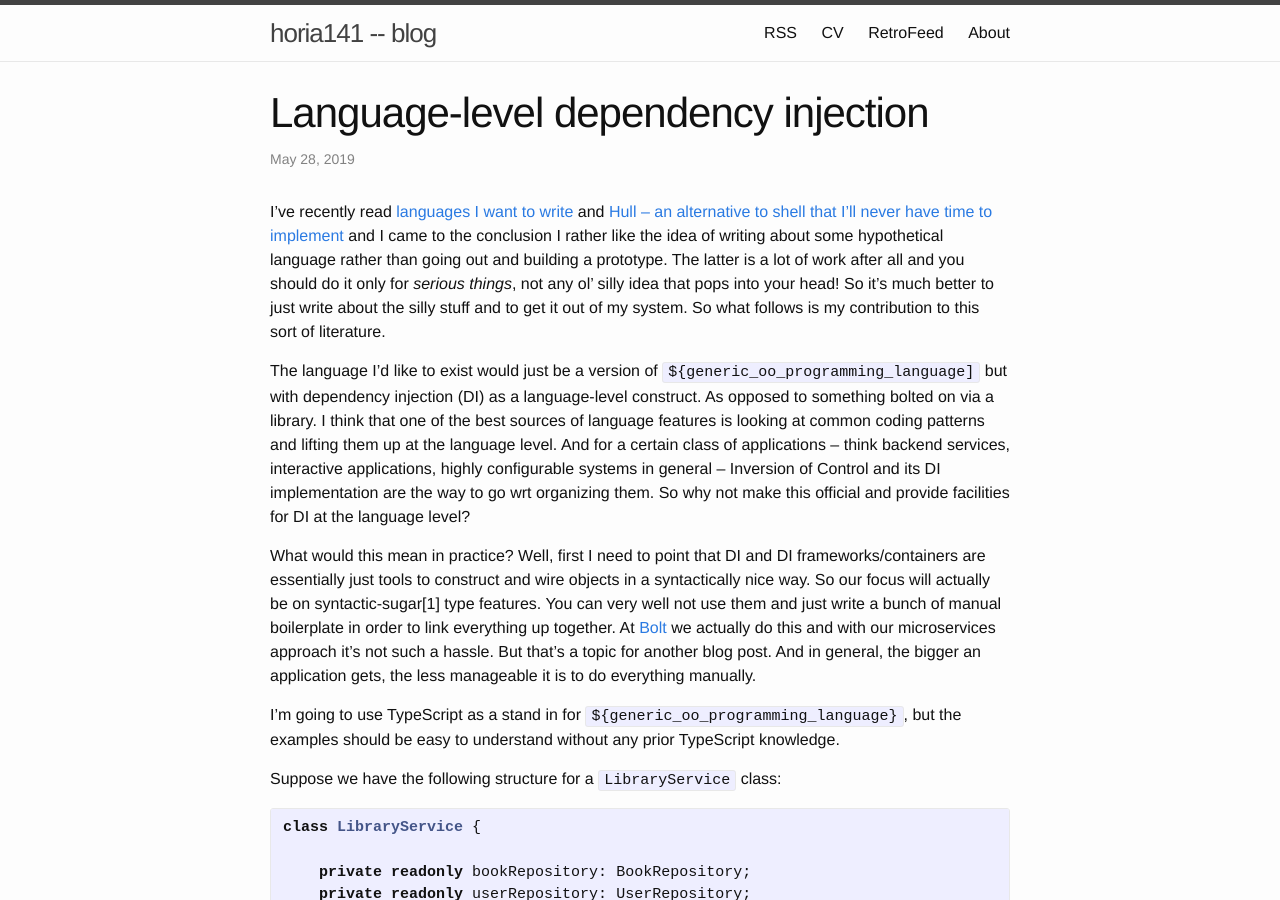
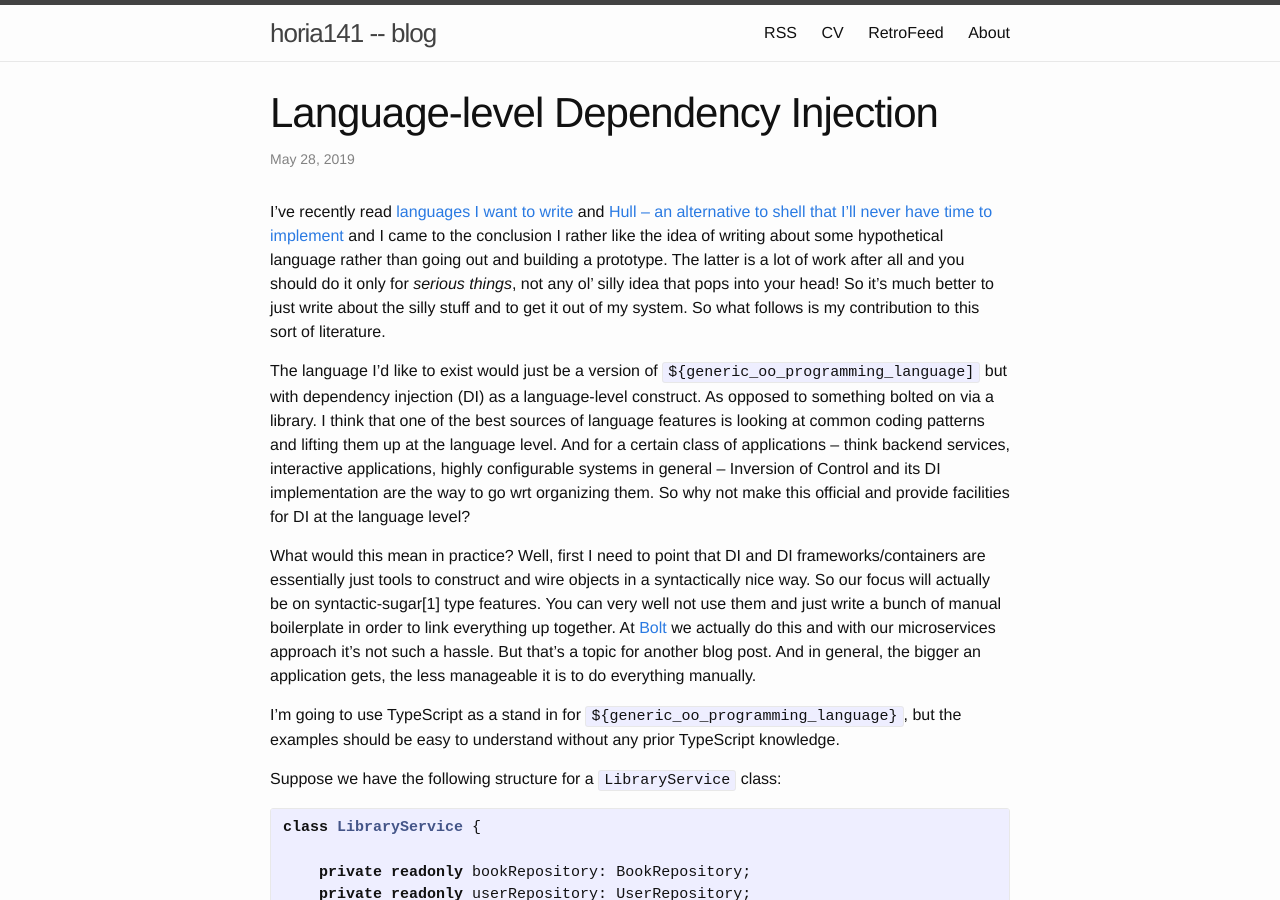
Before and after one commit to horia141/horia141.github.io, a Jekyll site: the page built from _posts/2019-05-28-dilang.md, in a window 1280 px wide and 900 px high. Built offline with Jekyll 4.4.1, drawn with Linux system fonts in a browser that asks for light colours; comment, search, counter and statistics services are not loaded.

Commit message:
Change name for "LLDI"

```diff
--- a/_posts/2019-05-28-dilang.md
+++ b/_posts/2019-05-28-dilang.md
@@ -6,7 +6,7 @@ categories: post
 tags: pl ideas lazy
 comments: true
 math: false
-title: 'Language-level dependency injection'
+title: 'Language-level Dependency Injection'
 ---
 I’ve recently read [languages I want to write](https://blog.wesleyac.com/posts/language-todos) and [Hull – an alternative to shell that I'll never have time to implement](http://250bpm.com/blog:153) and I came to the conclusion I rather like the idea of writing about some hypothetical language rather than going out and building a prototype. The latter is a lot of work after all and you should do it only for _serious things_, not any ol' silly idea that pops into your head! So it's much better to just write about the silly stuff and to get it out of my system. So what follows is my contribution to this sort of literature.
 
```
